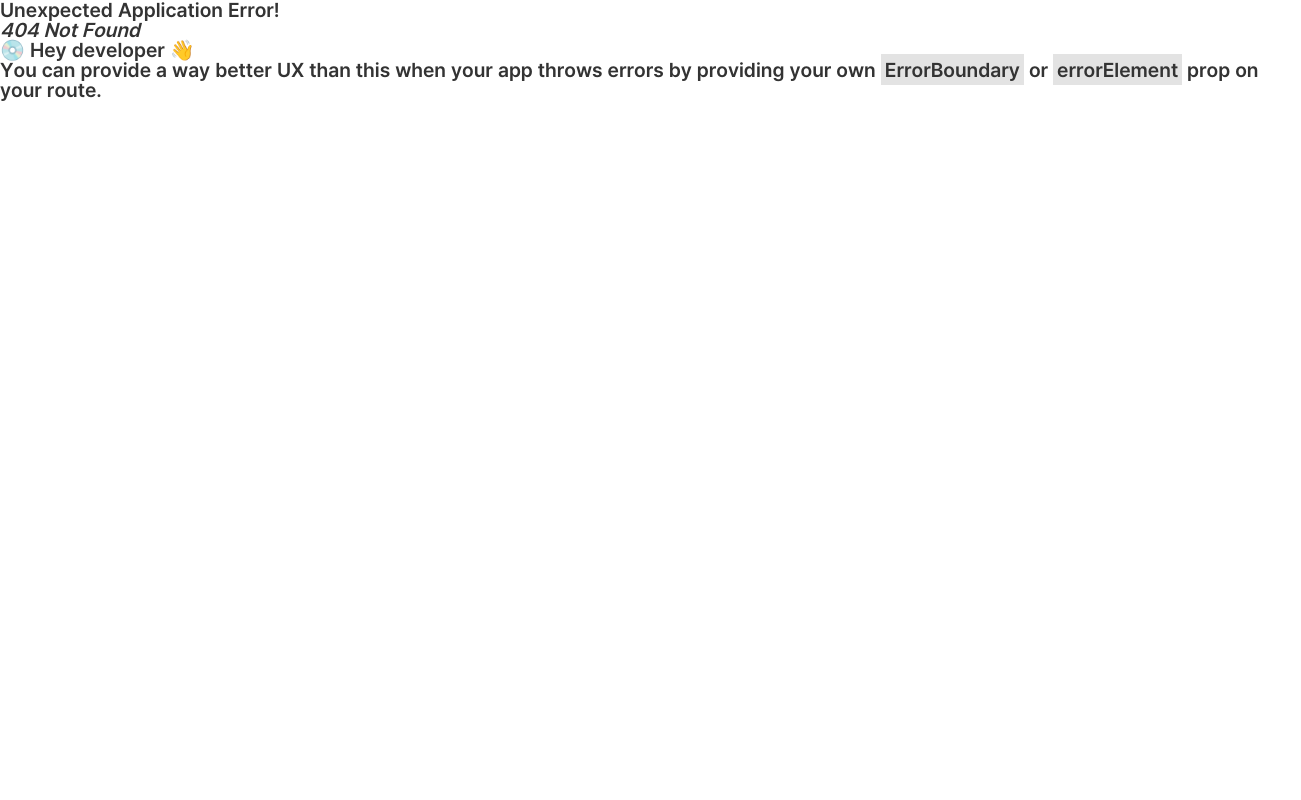
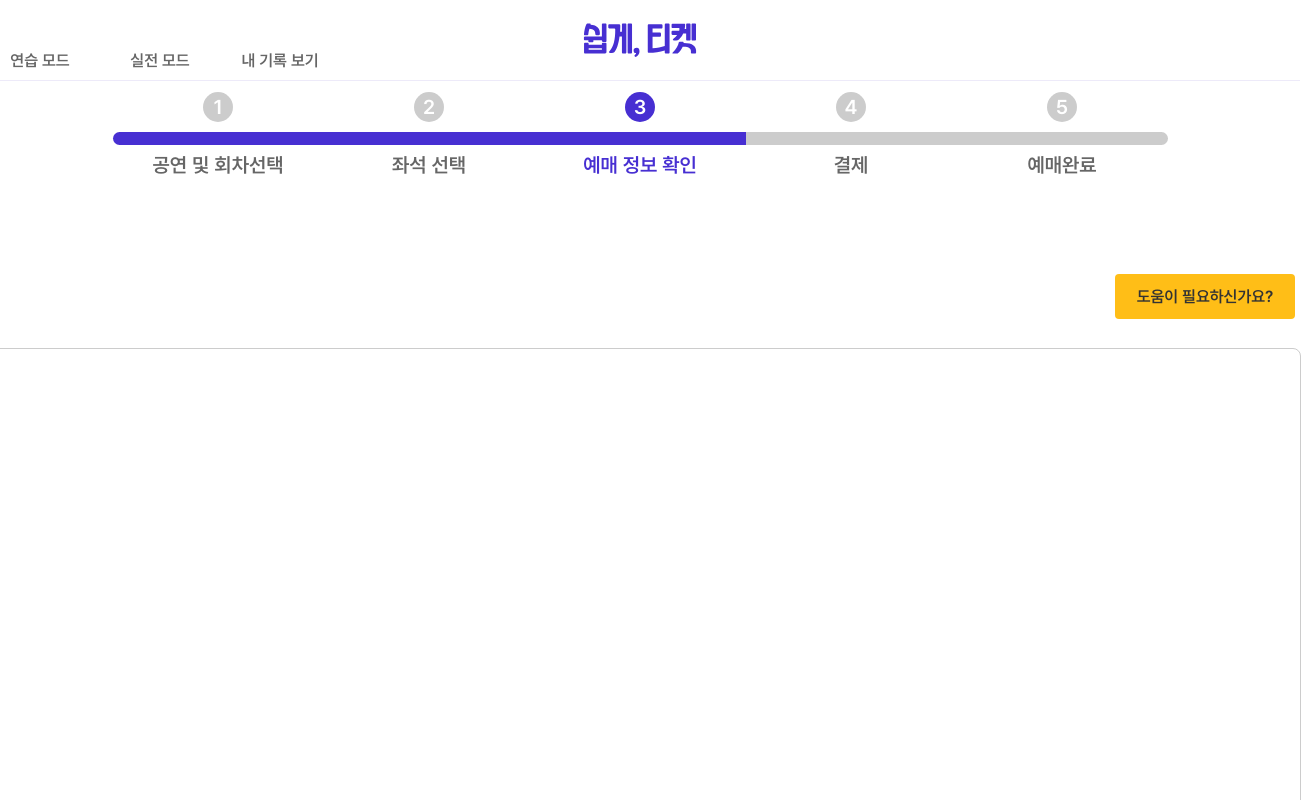
Before and after one commit to Easy-Ti-cket/easy-ticket, a React (Vite) app: page /yes24 in a window 1280 px wide. Before the commit this address had no page. Shown: the top 800 px of the page, 1301 px wide, since content can reach past the window. Built offline with nearby package versions, Linux system fonts and the light colour scheme.

Commit message:
Feat: theme Provider 사이트 별 라우팅

```diff
--- a/src/components/header/nav/subNav/SubNav.jsx
+++ b/src/components/header/nav/subNav/SubNav.jsx
@@ -1,6 +1,6 @@
 import styled from "styled-components";
 import { useNavigate } from "react-router-dom";
-import { levelAtom } from "../../../../store/atom";
+import { levelAtom, themeSiteAtom } from "../../../../store/atom";
 import { useSetAtom } from "jotai";
 const SubNavWrap = styled.div`
   width: 1320px;
@@ -35,6 +35,8 @@ const SubNavContent = styled.li`
 const SubNav = ({ hovereditem }) => {
   const nav = useNavigate();
   const setLevel = useSetAtom(levelAtom);
+  const setThemeSite = useSetAtom(themeSiteAtom);
+
   const handleSubNavClick = (e) => {
     const level =
       e.target.innerText === "초급"
@@ -45,6 +47,12 @@ const SubNav = ({ hovereditem }) => {
     setLevel(level);
     nav("/progress/step0");
   };
+
+  const handleSiteClick = (site) => {
+    setThemeSite(site);
+    nav(`/${site}`);
+  };
+
   return (
     <>
       {hovereditem === "연습모드" && (
@@ -60,10 +68,18 @@ const SubNav = ({ hovereditem }) => {
       {hovereditem === "실전모드" && (
         <SubNavWrap>
           <SubNavContainer>
-            <SubNavContent>인터파크 티켓</SubNavContent>
-            <SubNavContent>멜론티켓</SubNavContent>
-            <SubNavContent>예스24</SubNavContent>
-            <SubNavContent>티켓링크</SubNavContent>
+            <SubNavContent onClick={() => handleSiteClick("interpark")}>
+              인터파크 티켓
+            </SubNavContent>
+            <SubNavContent onClick={() => handleSiteClick("melonticket")}>
+              멜론티켓
+            </SubNavContent>
+            <SubNavContent onClick={() => handleSiteClick("yes24")}>
+              예스24
+            </SubNavContent>
+            <SubNavContent onClick={() => handleSiteClick("ticketlink")}>
+              티켓링크
+            </SubNavContent>
           </SubNavContainer>
         </SubNavWrap>
       )}
--- a/src/routes.jsx
+++ b/src/routes.jsx
@@ -15,19 +15,11 @@ import Step5 from "./pages/practiceMode/step5/Step5";
 import SelectSeat from "./pages/practiceMode/step2/SelectSeat";
 import SeatPriceCheck from "./pages/practiceMode/step3/SeatPriceCheck";
 import PrivateRoute from "./pages/PrivateRoute";
-import Test from "./pages/Test";
-const router = createBrowserRouter([
+
+// 사이트 별 테마 적용
+const createSiteRoutes = (siteName) => [
   {
-    path: "/",
-    element: <Layout />,
-    children: [
-      { path: "/", element: <Main />, label: "메인화면-로그인" },
-      { path: "test", element: <Test /> },
-      { path: "select-mode", element: <SelectMode />, label: "모드 선택" },
-      { path: "select-level", element: <SelectLevel />, label: "난이도 선택" },
-      { path: "select-site", element: <SelectSite />, label: "사이트 선택" },
-      {
-        path: "progress",
+    path: `${siteName}`,
     element: <ProgressContents />,
     children: [
       {
@@ -72,6 +64,22 @@ const router = createBrowserRouter([
       }
     ]
   }
+];
+
+const router = createBrowserRouter([
+  {
+    path: "/",
+    element: <Layout />,
+    children: [
+      { path: "/", element: <Main />, label: "메인화면-로그인" },
+      { path: "select-mode", element: <SelectMode />, label: "모드 선택" },
+      { path: "select-level", element: <SelectLevel />, label: "난이도 선택" },
+      { path: "select-site", element: <SelectSite />, label: "사이트 선택" },
+      ...createSiteRoutes("progress"), // 연습모드
+      ...createSiteRoutes("melonticket"),
+      ...createSiteRoutes("interpark"),
+      ...createSiteRoutes("ticketlink"),
+      ...createSiteRoutes("yes24")
     ]
   }
 ]);
--- a/src/styles/theme.js
+++ b/src/styles/theme.js
@@ -1,4 +1,5 @@
 import "../index.css";
+
 const practice = {
   "--sub-color": "#edeaf9",
   "--key-color": "#472fd2",
@@ -13,27 +14,66 @@ const practice = {
   "--text-color2": "#333333"
 };
 const interpark = {
-  "--key-color": "#ff6347",
-  "--sub-color": "979493",
-  "--hover-color": "#ffbe17"
-};
-const melonticket = {};
-const tickelink = {
-  "--key-color": "#ff6347",
-  "--sub-color": "979493",
-  "--hover-color": "E5E5E5"
-};
-const yes24 = {
-  "--key-color": "#ff6347",
-  "--sub-color": "979493",
-  "--hover-color": "E5E5E5"
+  "--sub-color": "#edeaf9",
+  "--key-color": "#000000",
+  "--hover-color": "#1d00c8",
+  /*point color*/
+  " --point-color": "#ff6347",
+  "--point-color2": "#ffbe17",
+  "--point-hover-color2": "#efb316",
+  /*gray scale*/
+  "--fill-color": "#cccccc",
+  "--text-color": "#666666",
+  "--text-color2": "#333333"
 };
 
-//내보내는 테마 객체
+const melonticket = {
+  "--sub-color": "#edeaf9",
+  "--key-color": "#472fd2",
+  "--hover-color": "#1d00c8",
+  /*point color*/
+  " --point-color": "#ff6347",
+  "--point-color2": "#ffbe17",
+  "--point-hover-color2": "#efb316",
+  /*gray scale*/
+  "--fill-color": "#cccccc",
+  "--text-color": "#666666",
+  "--text-color2": "#333333"
+};
+
+const ticketlink = {
+  "--sub-color": "#edeaf9",
+  "--key-color": "#472fd2",
+  "--hover-color": "#1d00c8",
+  /*point color*/
+  " --point-color": "#ff6347",
+  "--point-color2": "#ffbe17",
+  "--point-hover-color2": "#efb316",
+  /*gray scale*/
+  "--fill-color": "#cccccc",
+  "--text-color": "#666666",
+  "--text-color2": "#333333"
+};
+
+const yes24 = {
+  "--sub-color": "#edeaf9",
+  "--key-color": "#472fd2",
+  "--hover-color": "#1d00c8",
+  /*point color*/
+  " --point-color": "#ff6347",
+  "--point-color2": "#ffbe17",
+  "--point-hover-color2": "#efb316",
+  /*gray scale*/
+  "--fill-color": "#cccccc",
+  "--text-color": "#666666",
+  "--text-color2": "#333333"
+};
+
+// 내보내는 테마 객체
 const theme = {
   interpark,
   melonticket,
-  tickelink,
+  ticketlink,
   yes24,
   practice
 };
```
Also changed, not shown: src/styles/ThemeProvider.jsx (added, +49 -0 lines). Lines whose indentation alone changed are shown as unchanged.
